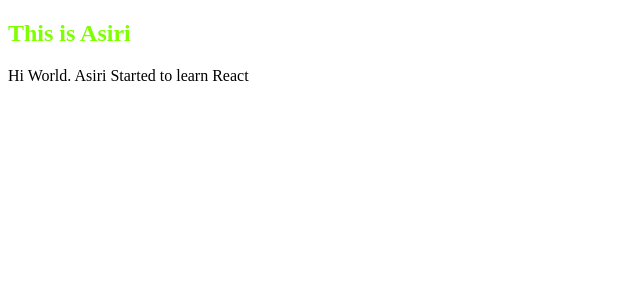
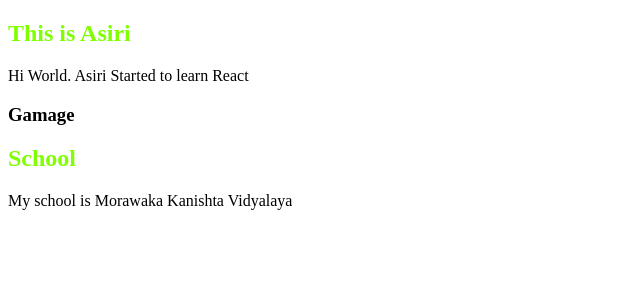
Before and after one commit to asiripr/my-first-react-app, a React (Create React App) app: page / in a window 1280 px wide. Shown: the top 300 px of the page, without its empty margins (0-640 px from the left). Built offline with nearby package versions, Linux system fonts and the light colour scheme.

Commit message:
how to work with variables on jsx

```diff
--- a/src/App.js
+++ b/src/App.js
@@ -1,10 +1,21 @@
 import './App.css';
 
 function App() {
+  const userName = "Gamage";
+  const description = (
+    <div>
+      <h2>School</h2>
+      <p>My school is Morawaka Kanishta Vidyalaya</p>
+    </div>
+  );
   return (
     <div>
       <h2>This is Asiri</h2>
       <p>Hi World. Asiri Started to learn React</p>
+      {/* /<h3>userName</h3> we cant use variables in the code like this*/}
+      {/* we can use following methodology */}
+      <h3>{userName}</h3>
+      {description}
     </div>
   );
 }
```
